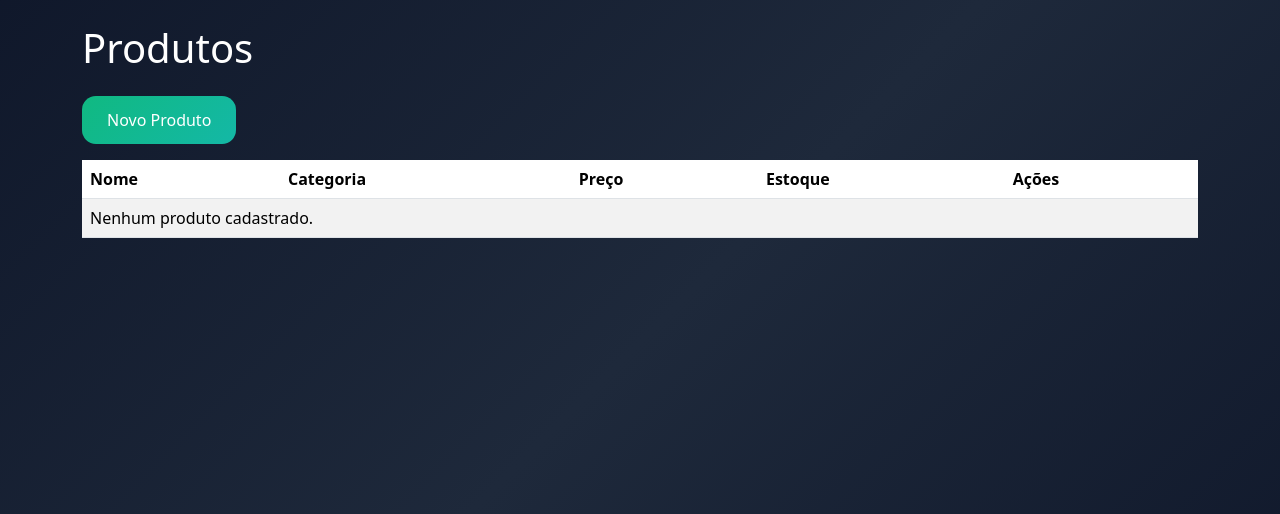
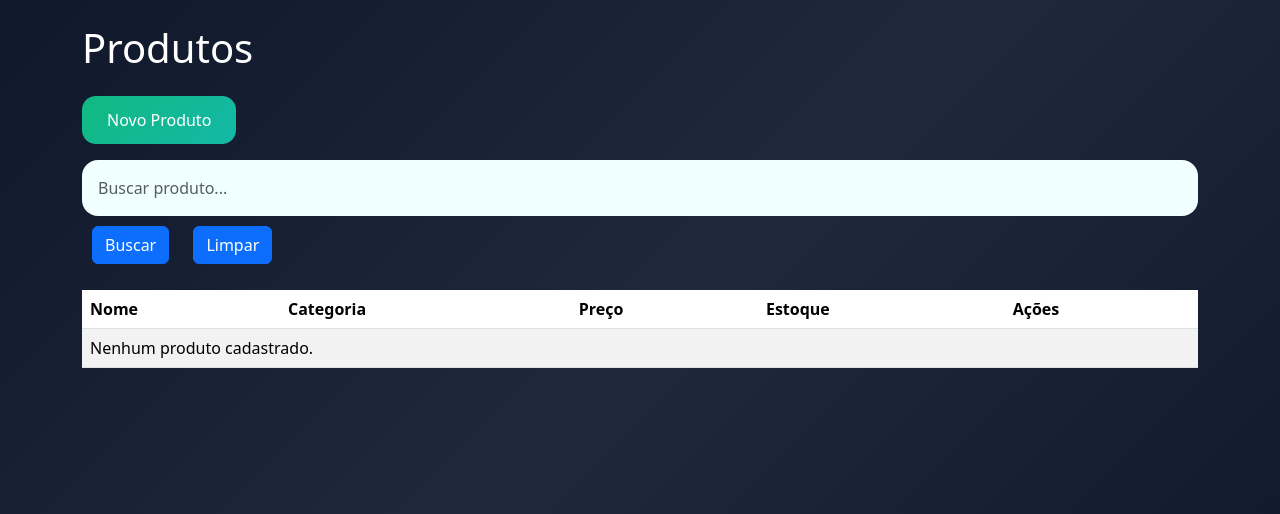
Before and after one commit to felipe-g-ribeiro/flowdesk, a Django app: page /products/ in a window 1280 px wide. Shown: the part 56-570 px from the top of the page. Run offline with Django 5.2, Linux system fonts and the light colour scheme; the visitor is signed in with stand-in values (Sample User, id 1); data that the repository does not hold is empty.

Commit message:
feat: autenticacao, vendas e busca de produtos

```diff
--- a/flowdesk/products/templates/products/product_list.html
+++ b/flowdesk/products/templates/products/product_list.html
@@ -5,6 +5,14 @@
   <h1 class="mb-4">Produtos</h1>
 
   <a href="{% url 'product_create' %}" class="btn btn-success mb-3">Novo Produto</a>
+
+  <form method="get" class="mb-3">
+    <input style="background-color: azure;" type="text" name="search" class="form-control" placeholder="Buscar produto..." />
+
+    <button style="margin: 10px;" type="submit" class="btn btn-primary">Buscar</button>
+
+    <a style="margin: 10px;" href="{% url 'product_list' %}" class="btn btn-primary">Limpar</a>
+  </form>
 
   <table class="table table-striped table-hover">
     <thead>
--- a/flowdesk/products/views.py
+++ b/flowdesk/products/views.py
@@ -9,7 +9,16 @@ from django.contrib.auth.decorators import login_required
 
 @login_required
 def product_list(request):
+
+
+    search = request.GET.get("search")
+
     products = Product.objects.all()
+
+    if search:
+        products = products.filter(
+            name__icontains=search
+        )
 
     return render(
         request,
```
